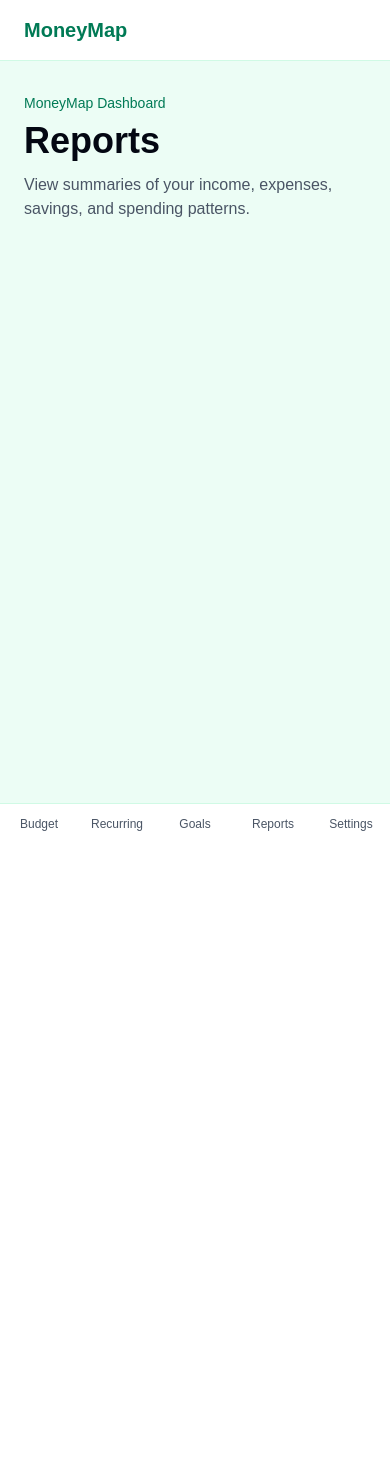
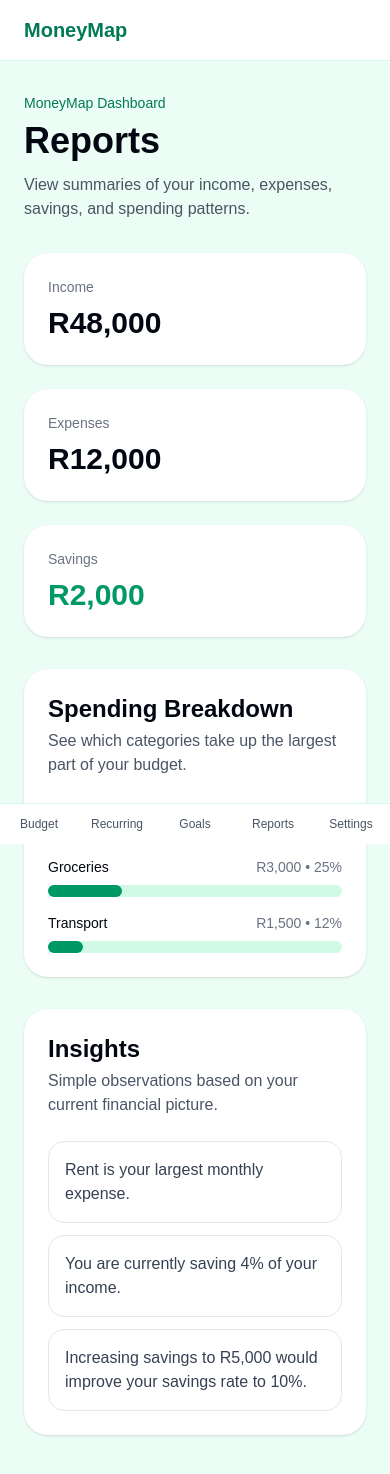
Before and after one commit to tangani/MoneyMap, a Next.js app in the folder frontend/: page /reports in a window 390 px wide. Shown: the top 1474 px of the page. Before the commit the page ends 844 px from the top, so only its background shows below. Built offline with nearby package versions, Linux system fonts and the light colour scheme.

Commit message:
Adding the repprts page for mobile and web

```diff
--- a/frontend/app/reports/page.tsx
+++ b/frontend/app/reports/page.tsx
@@ -1,19 +1,128 @@
 import AppShell from "@/components/AppShell";
+
+const reportSummary = [
+    { label: "Income", value: "R48,000" },
+    { label: "Expenses", value: "R12,000" },
+    { label: "Savings", value: "R2,000", highlight: true },
+];
+
+const spendingCategories = [
+    { name: "Rent", amount: "R7,500", percentage: "63%" },
+    { name: "Groceries", amount: "R3,000", percentage: "25%" },
+    { name: "Transport", amount: "R1,500", percentage: "12%" },
+];
+
+const insights = [
+    "Rent is your largest monthly expense.",
+    "You are currently saving 4% of your income.",
+    "Increasing savings to R5,000 would improve your savings rate to 10%.",
+];
 
 export default function ReportsPage() {
     return (
         <AppShell>
             <section>
-                <p className="text-sm font-medium text-emerald-700">
-                    MoneyMap Dashboard
-                </p>
+                <PageHeader />
 
-                <h1 className="mt-2 text-4xl font-bold">Reports</h1>
+                <ReportSummary />
 
-                <p className="mt-3 max-w-2xl text-gray-600">
-                    View summaries of your income, expenses, savings, and spending patterns.
-                </p>
+                <SpendingBreakdown />
+
+                <Insights />
             </section>
         </AppShell>
     );
 }
+
+function PageHeader() {
+    return (
+        <div className="mb-8">
+            <p className="text-sm font-medium text-emerald-700">
+                MoneyMap Dashboard
+            </p>
+
+            <h1 className="mt-2 text-4xl font-bold">Reports</h1>
+
+            <p className="mt-3 max-w-2xl text-gray-600">
+                View summaries of your income, expenses, savings, and spending patterns.
+            </p>
+        </div>
+    );
+}
+
+function ReportSummary() {
+    return (
+        <section className="grid gap-6 md:grid-cols-3">
+            {reportSummary.map((item) => (
+                <div key={item.label} className="rounded-3xl bg-white p-6 shadow-sm">
+                    <p className="text-sm text-gray-500">{item.label}</p>
+
+                    <h2
+                        className={`mt-2 text-3xl font-bold ${
+                            item.highlight ? "text-emerald-600" : ""
+                        }`}
+                    >
+                        {item.value}
+                    </h2>
+                </div>
+            ))}
+        </section>
+    );
+}
+
+function SpendingBreakdown() {
+    return (
+        <section className="mt-8 rounded-3xl bg-white p-6 shadow-sm">
+            <div className="mb-6">
+                <h2 className="text-2xl font-bold">Spending Breakdown</h2>
+
+                <p className="mt-1 text-gray-600">
+                    See which categories take up the largest part of your budget.
+                </p>
+            </div>
+
+            <div className="space-y-4">
+                {spendingCategories.map((category) => (
+                    <div key={category.name}>
+                        <div className="mb-2 flex items-center justify-between text-sm">
+                            <span className="font-medium">{category.name}</span>
+                            <span className="text-gray-500">
+                {category.amount} • {category.percentage}
+              </span>
+                        </div>
+
+                        <div className="h-3 rounded-full bg-emerald-100">
+                            <div
+                                className="h-3 rounded-full bg-emerald-600"
+                                style={{ width: category.percentage }}
+                            />
+                        </div>
+                    </div>
+                ))}
+            </div>
+        </section>
+    );
+}
+
+function Insights() {
+    return (
+        <section className="mt-8 rounded-3xl bg-white p-6 shadow-sm">
+            <h2 className="text-2xl font-bold">Insights</h2>
+
+            <p className="mt-1 text-gray-600">
+                Simple observations based on your current financial picture.
+            </p>
+
+            <div className="mt-6 space-y-3">
+                {insights.map((insight) => (
+                    <div
+                        key={insight}
+                        className="rounded-2xl border border-gray-200 p-4 text-gray-700"
+                    >
+                        {insight}
+                    </div>
+                ))}
+            </div>
+        </section>
+    );
+}
```
